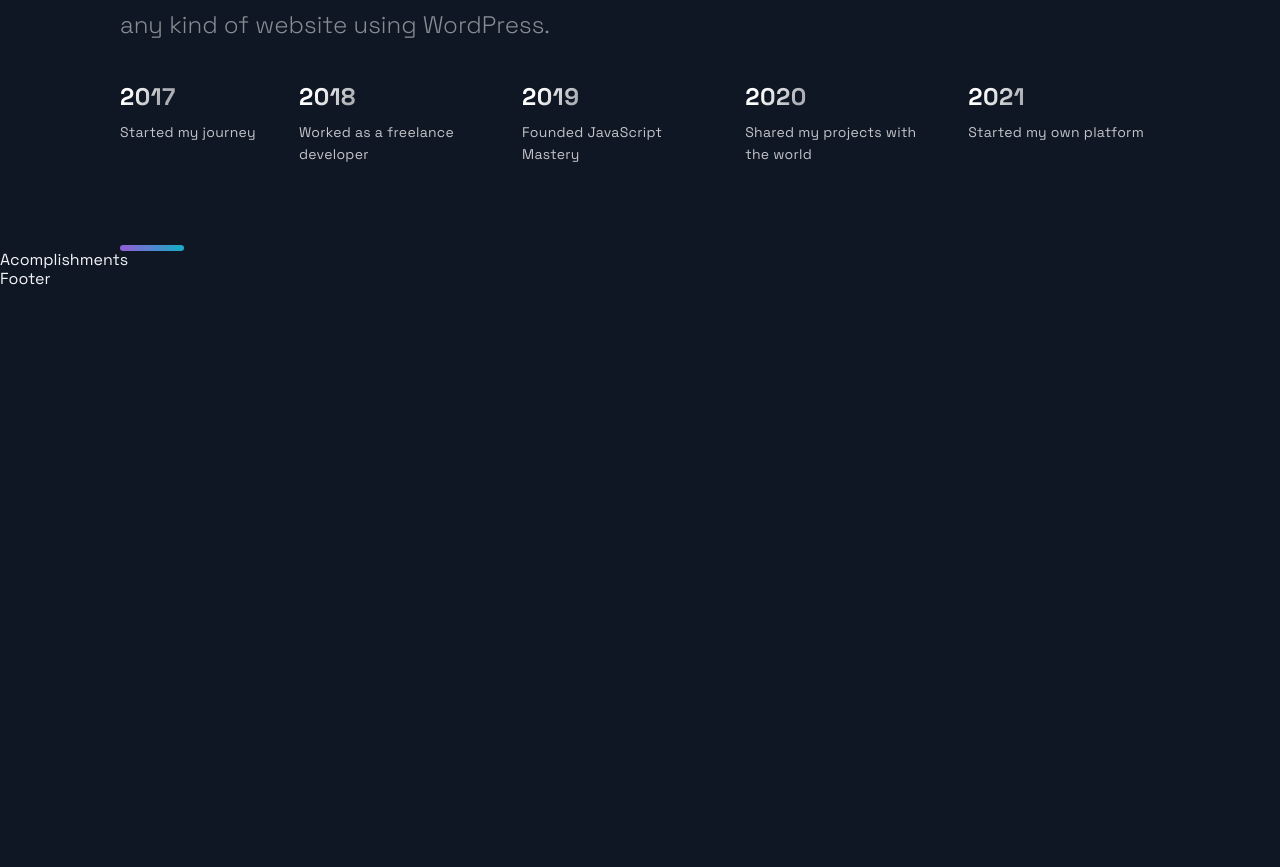
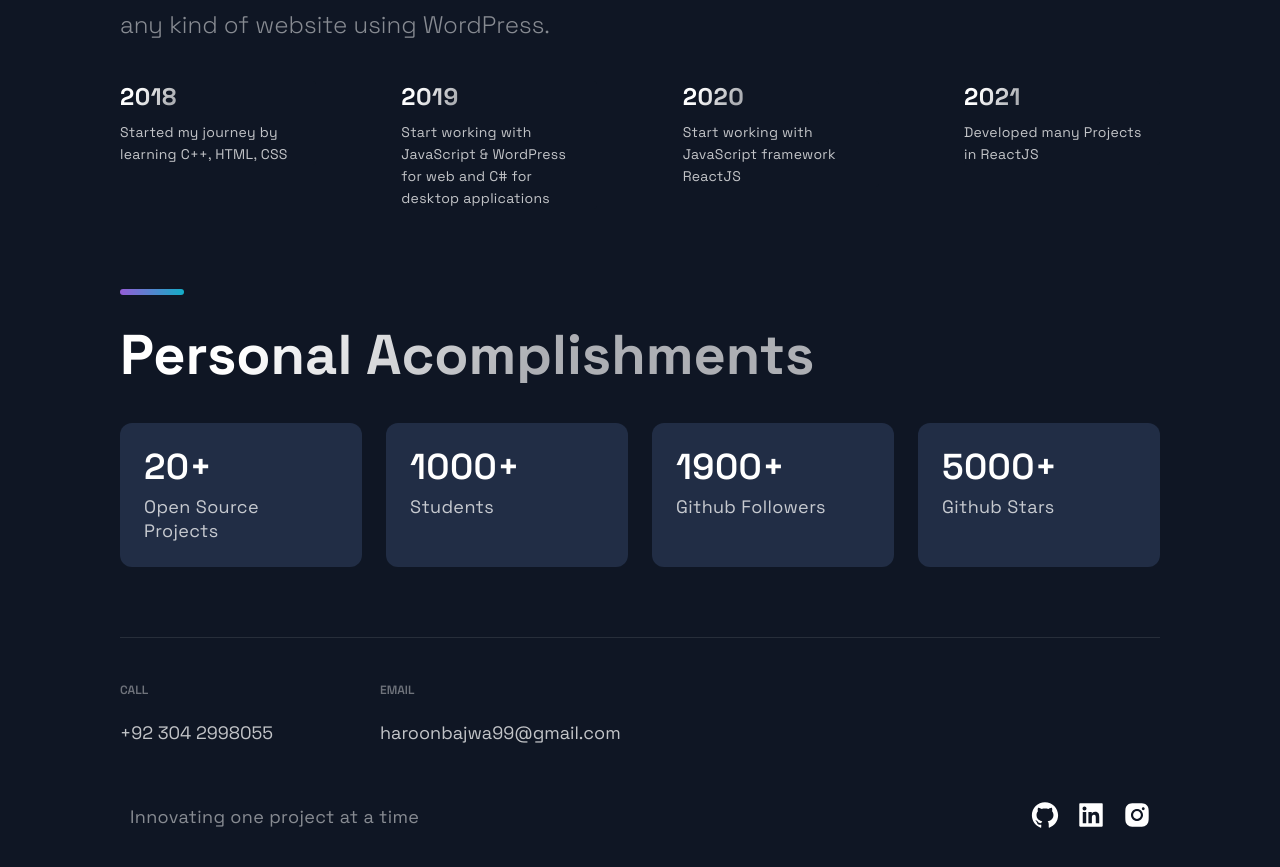
Before and after one commit to haroonbajwa/Portfolio_NextJS, a Next.js app: page / in a window 1280 px wide. Shown: the part 3165-4032 px from the top of the page. Before the commit the page ends 3454 px from the top, so only its background shows below. Built offline with nearby package versions, Linux system fonts and the light colour scheme.

Commit message:
accomplishments & footer

```diff
--- a/src/components/Acomplishments/Acomplishments.js
+++ b/src/components/Acomplishments/Acomplishments.js
@@ -11,9 +11,17 @@ const data = [
 ];
 
 const Acomplishments = () => (
-  <div>
-    Acomplishments
-  </div>
+  <Section>
+    <SectionTitle>Personal Acomplishments</SectionTitle>
+    <Boxes>
+      {data.map((card, index) => (
+        <Box key={index}>
+          <BoxNum>{card.number}+</BoxNum>
+          <BoxText>{card.text}</BoxText>
+        </Box>
+      ))}
+    </Boxes>
+  </Section>
 );
 
 export default Acomplishments;
--- a/src/components/Footer/Footer.js
+++ b/src/components/Footer/Footer.js
@@ -6,9 +6,34 @@ import { CompanyContainer, FooterWrapper, LinkColumn, LinkItem, LinkList, LinkTi
 
 const Footer = () => {
   return (
-    <div>
-      Footer
-    </div>
+    <FooterWrapper>
+      <LinkList>
+        <LinkColumn>
+          <LinkTitle>Call</LinkTitle>
+          <LinkItem href="tel:+92 304 2998055">+92 304 2998055</LinkItem>
+        </LinkColumn>
+        <LinkColumn>
+          <LinkTitle>Email</LinkTitle>
+          <LinkItem href="mailto:haroonbajwa99@gmail.com">haroonbajwa99@gmail.com</LinkItem>
+        </LinkColumn>
+      </LinkList>
+      <SocialIconsContainer>
+        <CompanyContainer>
+          <Slogan>Innovating one project at a time</Slogan>
+        </CompanyContainer>
+        <SocialContainer>
+          <SocialIcons href="https://github.com">
+            <AiFillGithub size="3rem" />
+          </SocialIcons>
+          <SocialIcons href="https://linkedin.com">
+            <AiFillLinkedin size="3rem" />
+          </SocialIcons>
+          <SocialIcons href="https://instagram.com">
+            <AiFillInstagram size="3rem" />
+          </SocialIcons>
+        </SocialContainer>
+      </SocialIconsContainer>
+    </FooterWrapper>
   );
 };
 
--- a/src/constants/constants.js
+++ b/src/constants/constants.js
@@ -38,9 +38,8 @@ export const projects = [
 ];
 
 export const TimeLineData = [
-  { year: 2017, text: 'Started my journey', },
-  { year: 2018, text: 'Worked as a freelance developer', },
-  { year: 2019, text: 'Founded JavaScript Mastery', },
-  { year: 2020, text: 'Shared my projects with the world', },
-  { year: 2021, text: 'Started my own platform', },
+  { year: 2018, text: 'Started my journey by learning C++, HTML, CSS', },
+  { year: 2019, text: 'Start working with JavaScript & WordPress for web and C# for desktop applications', },
+  { year: 2020, text: 'Start working with JavaScript framework ReactJS', },
+  { year: 2021, text: 'Developed many Projects in ReactJS', },
 ];
```
